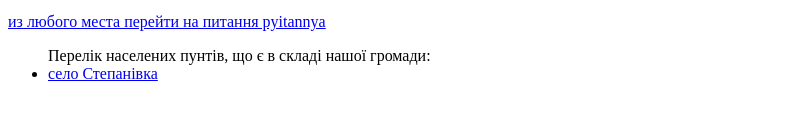
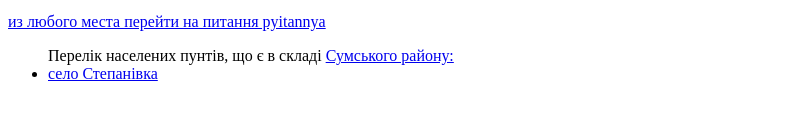
Before and after one commit to Cetntr/uspeh, a plain HTML site: page index.html in a window 1280 px wide. Shown: the part 349-466 px from the top of the page, without its empty margins (0-788 px from the left). Drawn offline with Linux system fonts and the light colour scheme.

Commit message:
список сумского района

```diff
--- a/index.html
+++ b/index.html
@@ -18,7 +18,7 @@
         <p id="pyitannya"> Ви завжди знайдете відповідь <a href="https://www.dcz.gov.ua/help" target="_blank"> тут  </p>
 	<a href="#pyitannya">из любого места перейти на питання pyitannya </a>
 
-	<ul> Перелік населених пунтів, що є в складі нашої громади:
+	<ul> Перелік населених пунтів, що є в складі <a href="https://rada.info/region/%D0%A1%D1%83%D0%BC%D1%81%D1%8C%D0%BA%D0%B0-%D0%BE%D0%B1%D0%BB%D0%B0%D1%81%D1%82%D1%8C/%D0%A1%D1%83%D0%BC%D1%81%D1%8C%D0%BA%D0%B8%D0%B9-%D1%80%D0%B0%D0%B9%D0%BE%D0%BD/" target="_blank"> Сумського району:
 
 	  <li> <a href="https://stepanivska-gromada.gov.ua/" target="_blank"> село Степанівка </li>
         </ul>
```
